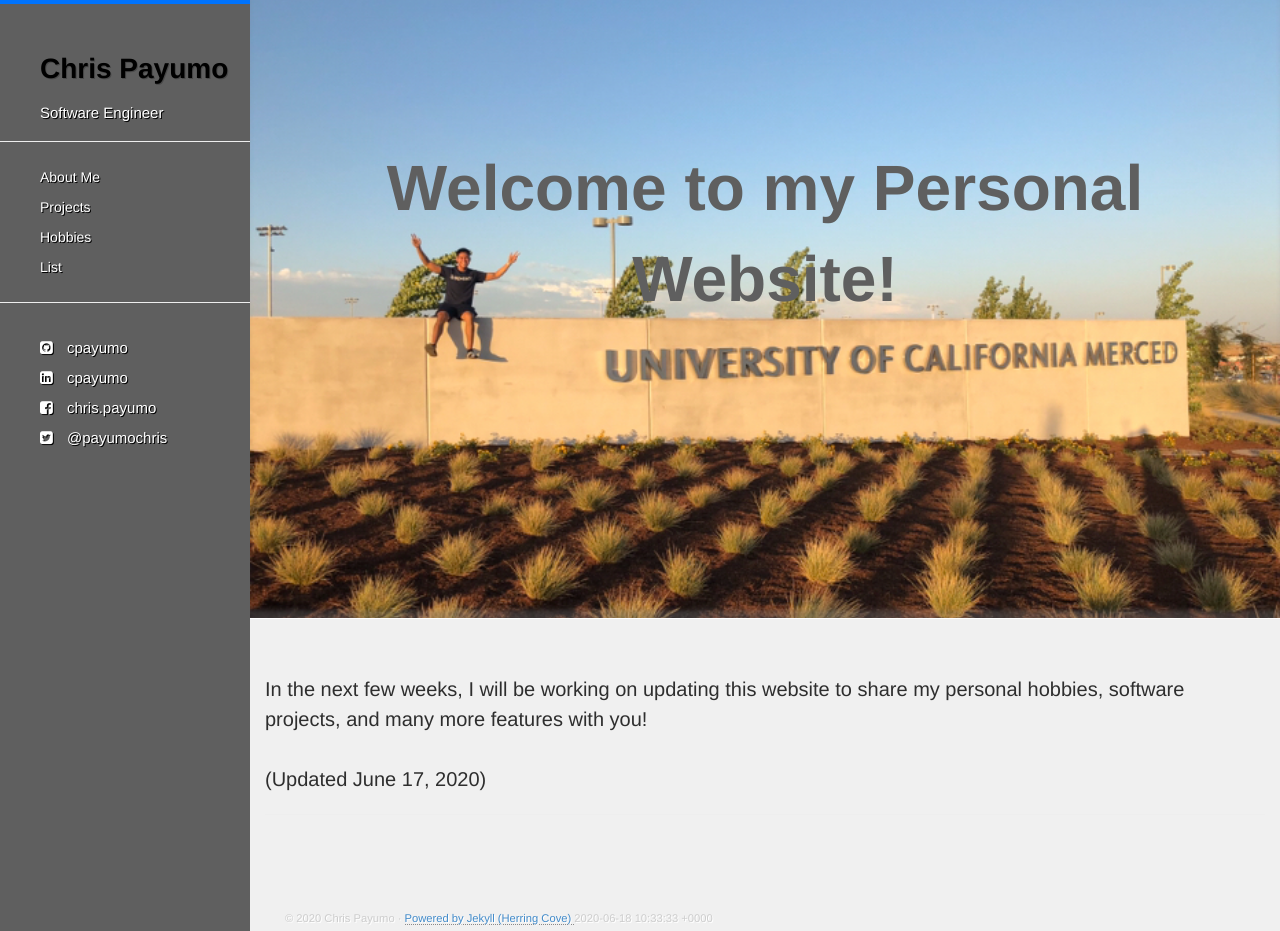
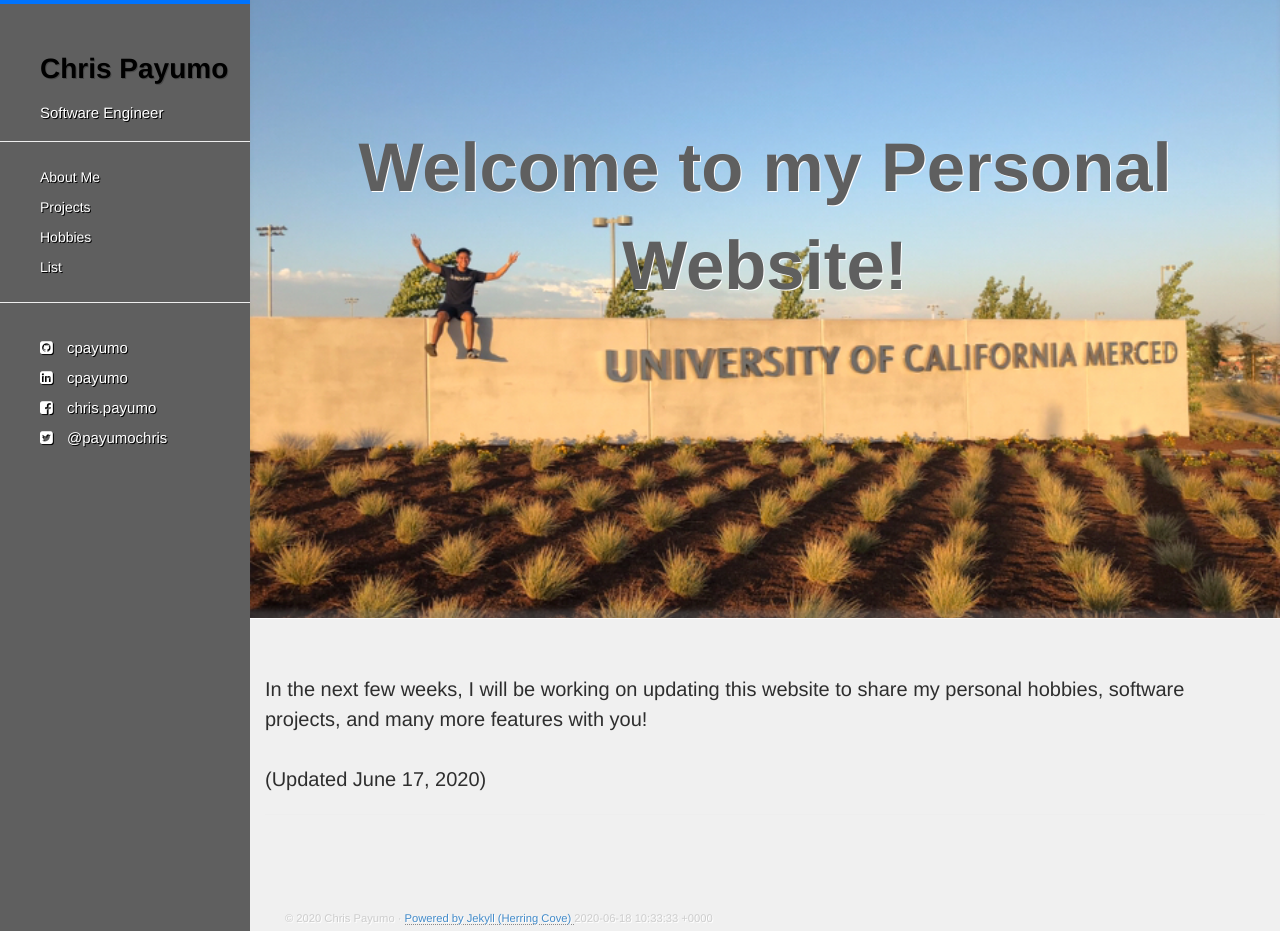
Before and after one commit to cpayumo/cpayumo.github.io, a Jekyll site: the page built from index.html, in a window 1280 px wide and 931 px high. Built offline with Jekyll 4.4.1, drawn with Linux system fonts in a browser that asks for light colours; nearby versions of some CDN libraries; Markdown is read by kramdown in place of the engine named in the settings.

Commit message:
added shadow to greeting

```diff
--- a/_config.yml
+++ b/_config.yml
@@ -14,7 +14,7 @@
 
 
 highlighter: pygments
-markdown: redcarpet
+markdown:
 redcarpet:
   extensions: ["tables"]
 
--- a/css/hc.css
+++ b/css/hc.css
@@ -266,12 +266,13 @@
 
 .showcase-text
 {
-  font-size:4em;
+  font-size:4.3em;
   font-family:"Helvetica Neue", helvetica, "Open Sans", sans-serif;
   font-weight:bolder;
   color: #5f5f5f;
   text-align:center;
-  padding-top:8%
+  text-shadow:1px 1px #ffffff;
+  padding-top:5%
 }
 
 .wide
```
